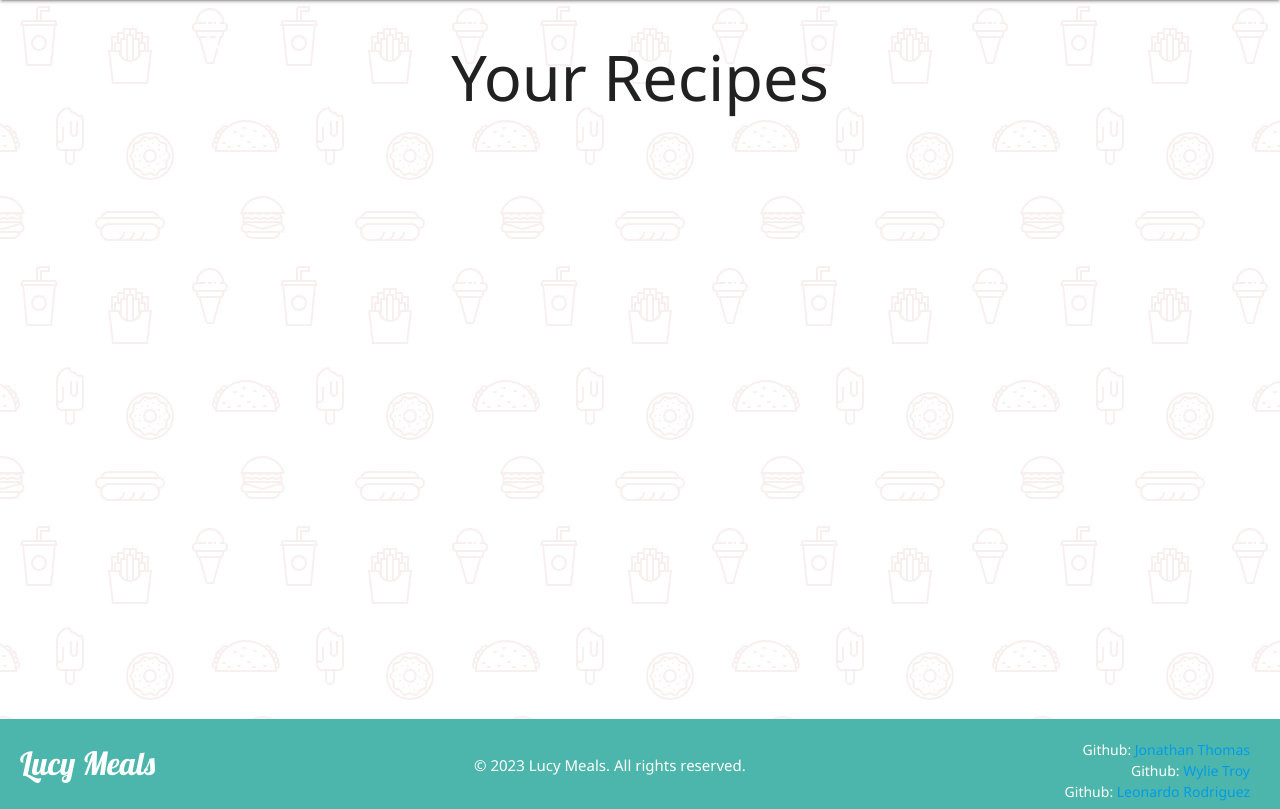
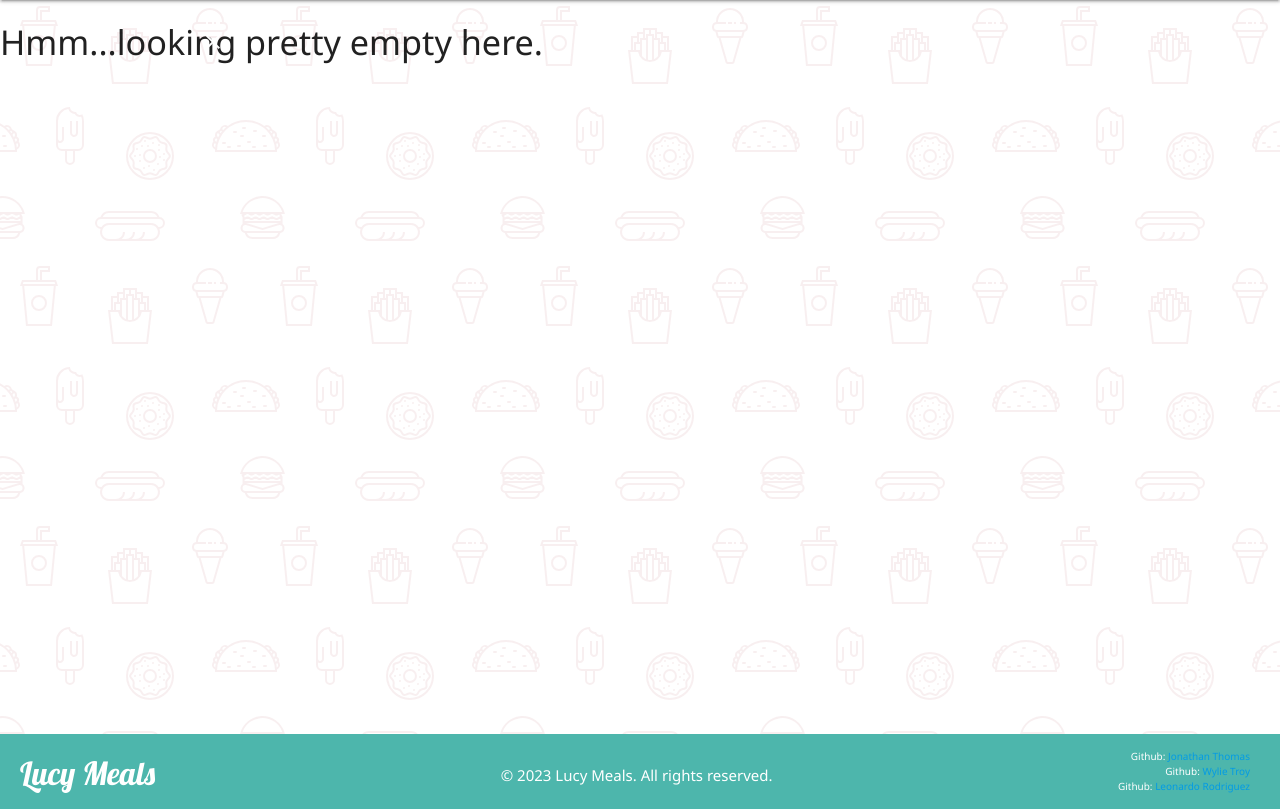
Before and after one commit to JuanitoDeLaTorre/Lucy_Meals, a Django app: page /recipes/user/ in a window 1280 px wide. Shown: the part 64-873 px from the top of the page. Run offline with Django 4.2, Linux system fonts and the light colour scheme; the visitor is signed in with stand-in values (Sample User, id 1); data that the repository does not hold is empty.

Commit message:
aligned footer and worked on signup bug

```diff
--- a/main_app/static/css/style.css
+++ b/main_app/static/css/style.css
@@ -86,7 +86,9 @@ tr td {
     position: fixed;
     bottom: 0;
     width: 100%;
-    height: 90px;
+    height: 75px;
+    padding: 0;
+    padding-top: 15px !important;
 }
 
 .logo {
@@ -123,6 +125,7 @@ tr td {
 .footer-updates {
   display: flex;
   justify-content: space-between;
+  margin-bottom: 45px;
 }
 
 .left-column {
--- a/main_app/templates/base.html
+++ b/main_app/templates/base.html
@@ -68,10 +68,10 @@
           <div class="middle-column">
             <p>&copy; 2023 Lucy Meals. All rights reserved.</p>
           </div>
-          <div class="right-column">
-            <p>Github: <a href="https://github.com/JuanitoDeLaTorre">Jonathan Thomas</a></p>
-            <p>Github: <a href="https://github.com/wylietroy">Wylie Troy</a></p>
-            <p>Github: <a href="https://github.com/leovre">Leonardo Rodriguez</a></p>
+          <div class="right-column" style = "font-size: 0.7em">
+            <p style = "font-size: 0.95em">Github: <a href="https://github.com/JuanitoDeLaTorre">Jonathan Thomas</a></p>
+            <p style = "font-size: 0.95em">Github: <a href="https://github.com/wylietroy">Wylie Troy</a></p>
+            <p style = "font-size: 0.95em">Github: <a href="https://github.com/leovre">Leonardo Rodriguez</a></p>
           </div>
         </div>
       </footer>
--- a/main_app/templates/recipes_user.html
+++ b/main_app/templates/recipes_user.html
@@ -1,6 +1,9 @@
 {% extends 'base.html' %}
 
 {% block content %}
+{% if recipes|length == 0 %}
+    <h4>Hmm...looking pretty empty here.</h4>
+{% else %}
 <h1 class="center">Your Recipes</h1>
 
 <div class="row container">
@@ -19,6 +22,7 @@
     {% endif %}
     {% endfor %}
 </div>
+{% endif %}
 
 
 {% endblock %}
--- a/main_app/views.py
+++ b/main_app/views.py
@@ -241,7 +241,7 @@ def signup(request):
             # link meal plan to user here
             meal_plan = MealPlan(user=request.user)
             meal_plan.save()
-            return redirect('/recipes')
+            return redirect('/')
         else:
             error_message = 'Invalid sign up - try again'
     form = UserCreationForm()
```
